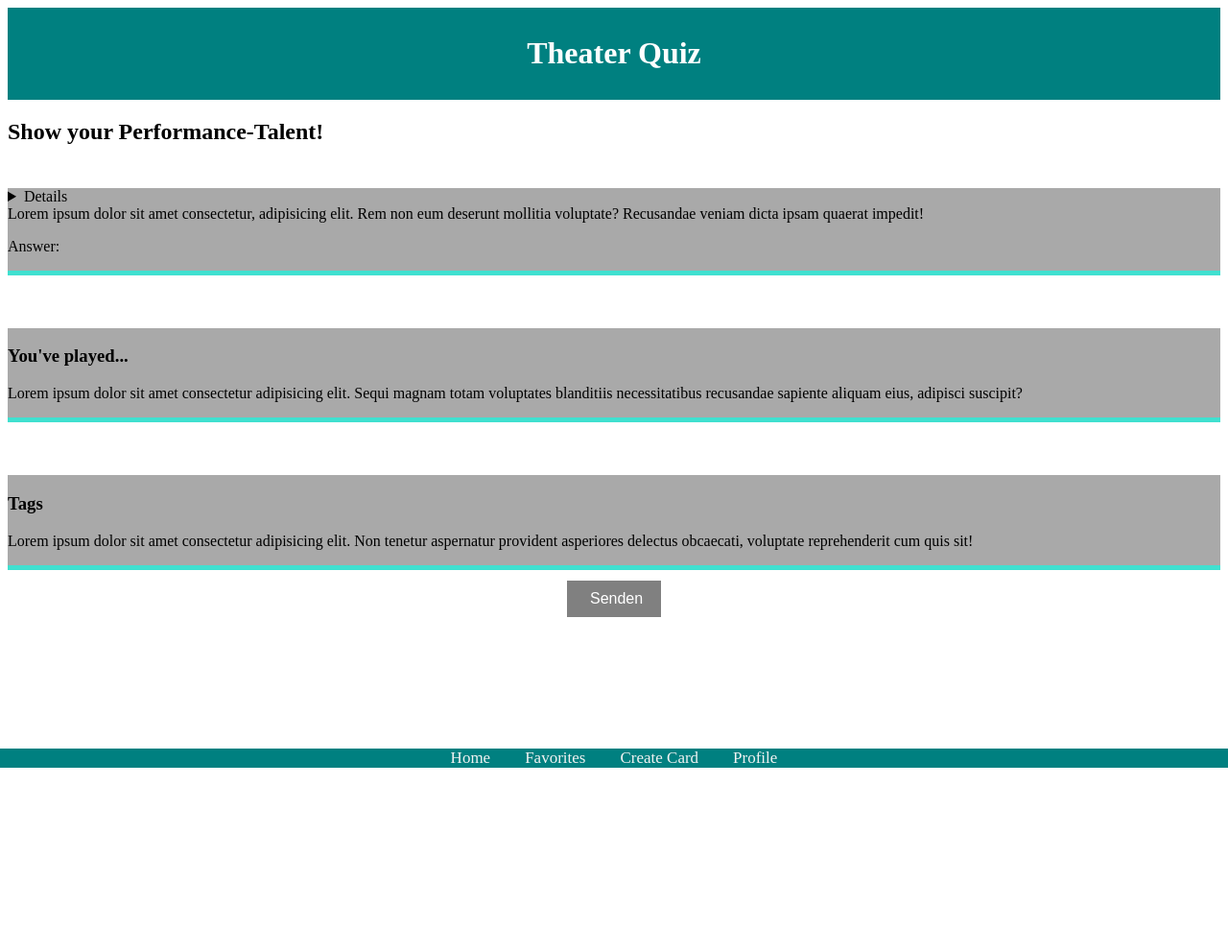
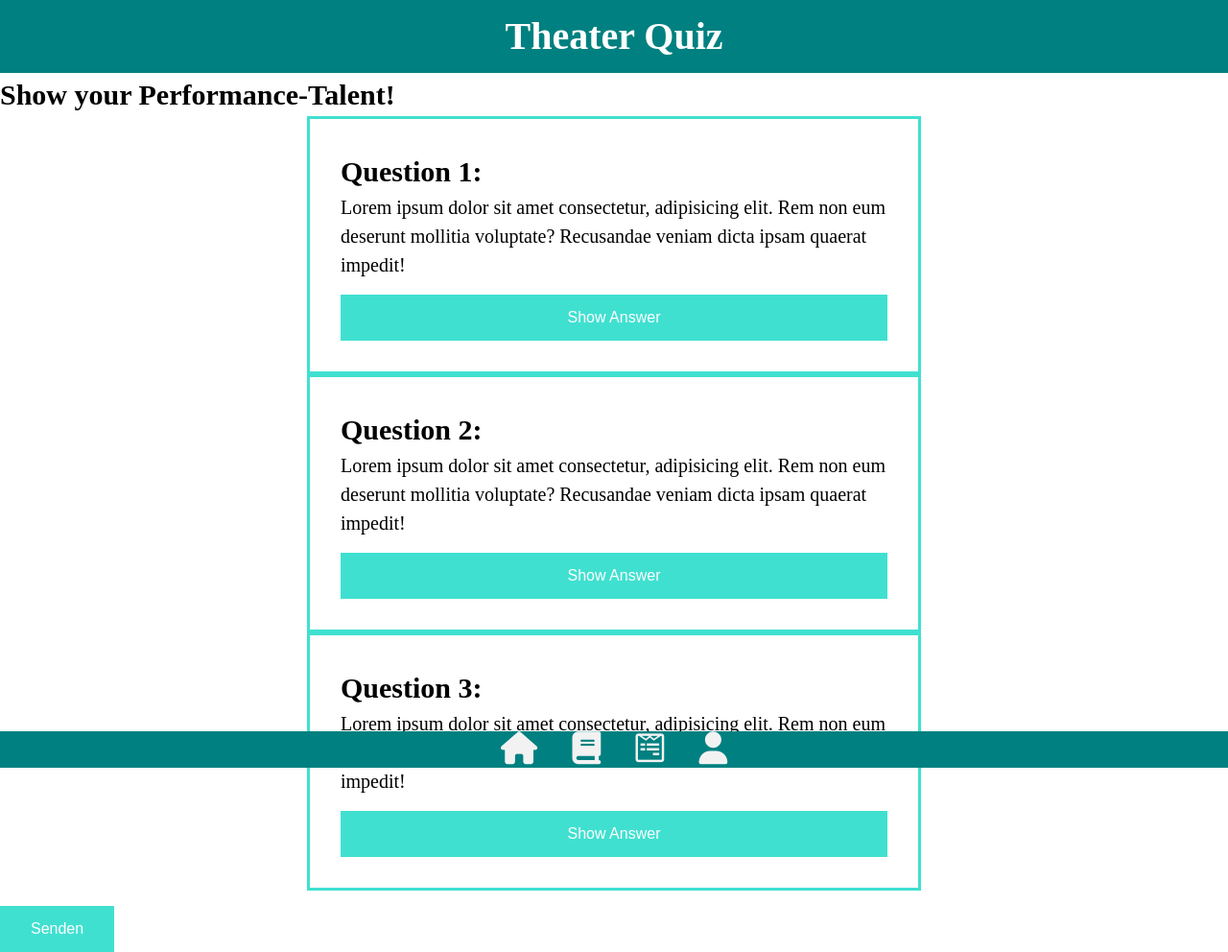
Before and after one commit to emmanuellosch/2021-w2-quizz-app, a website built with Parcel: page src/index.html in a window 1280 px wide. Shown: the whole page at 96% size. Before the commit the page ends 800 px from the top, so only its background shows below. Built offline with nearby package versions, Linux system fonts and the light colour scheme.

Commit message:
restart css

```diff
--- /dev/null
+++ b/src/css/base.css
@@ -0,0 +1,31 @@
+:root {
+    --primary:grey;
+    --secondary:turquoise;
+
+    --ff-sans:"helvetica";
+}
+
+*,
+*::before,
+*::after {
+    box-sizing: border-box;
+}
+
+body,
+h1,
+h2,
+h3,
+p {
+    margin: 0;
+}
+
+ul[class],
+ol[class] {
+    list-style: none;
+    margin: 0;
+}
+
+body {
+    font-size: 1.25rem;
+    line-height: 1.5;
+}
--- /dev/null
+++ b/src/css/components/cards.css
@@ -0,0 +1,71 @@
+
+*,
+*::before,
+*::after {
+  box-sizing: border-box;
+}
+
+.header {
+    background-color: teal;
+    color: white;
+    float: none;
+    text-align: center;
+    width: auto;
+    height: auto;
+    padding: 0.5rem;
+}
+
+.card {
+  border: turquoise 3px solid;
+  max-width: 40rem;
+  padding: 2rem;
+  margin: 0 auto;
+  display: grid;
+  grid-template-areas:
+  "card_question"
+  "card_button"
+  "card_taglist"
+  "card_listitem";
+  grid-template-columns: repeat(3, auto-fit, minmax(300px, 1fr));
+
+
+
+
+
+}
+
+.nav-footer {
+    position: fixed;
+    left: 0;
+    bottom: 0;
+    width: 100%;
+    background-color: teal;
+    color: white;
+    text-align: center;
+  }
+
+  .nav-footer a {
+      float: none;
+      color: #f2f2f2;
+      text-align: center;
+      padding: 14px 16px;
+      text-decoration: none;
+      font-size: 17px;
+  }
+
+  button {
+    background-color:turquoise;
+    border: none;
+    color: white;
+    display: inline-block;
+    font-size: 16px;
+    margin-top: 1rem;
+    padding: 15px 32px;
+    text-align: center;
+    text-decoration: none;
+
+  }
+
+  .button-submit {
+    position: absolute;
+  }
--- /dev/null
+++ b/src/css/style.css
@@ -0,0 +1,4 @@
+
+@import "./base.css";
+@import "./utility.css";
+@import "./components/cards.css";
--- a/src/index.html
+++ b/src/index.html
@@ -4,51 +4,75 @@
     <meta charset="UTF-8">
     <meta name="viewport" content="width=device-width, initial-scale=1.0">
     <title>Quiz App</title>
-    <link rel="stylesheet" href="style.css">
+    <link rel="stylesheet" href="css/style.css">
+    <script src="https://kit.fontawesome.com/9426ca41e6.js" crossorigin="anonymous"></script>
     <script src="quiz-app.js"></script>
 </head>
 
 <body>
 <header class="header">
-    <h1>Theater Quiz</h1>
+    <h1 class="Title">Theater Quiz</h1>
 </header>
 <h2>Show your Performance-Talent!</h2>
 
+<form>
+    <section class="card">
+        <h2 class="card_headline">Question 1:</h2>
+        <p class="card_question">Lorem ipsum dolor sit amet consectetur, adipisicing elit.
+            Rem non eum deserunt mollitia voluptate? Recusandae veniam dicta ipsam quaerat impedit!
+        </p>
+        <button class="card_button">Show Answer</button>
+        <ul class="card_taglist">
+        <li class="card_listitem"></li>
+        <li class="card_listitem"></li>
+        <li class="card_listitem"></li>
+        </ul>
+    </section>
 
-<form action="grade.php" method="post" class="quizz">
+    <section class="card">
+        <h2 class="card_headline">Question 2:</h2>
+        <p class="card_question">Lorem ipsum dolor sit amet consectetur, adipisicing elit.
+            Rem non eum deserunt mollitia voluptate? Recusandae veniam dicta ipsam quaerat impedit!
+        </p>
+        <button class="card_button">Show Answer</button>
+        <ul class="card_taglist">
+        <li class="card_listitem"></li>
+        <li class="card_listitem"></li>
+        <li class="card_listitem"></li>
+        </ul>
+    </section>
 
-    <div class="quiz quiz-1">
-        <details>Question 1: </details>
-        <Show Answer>Lorem ipsum dolor sit amet consectetur, adipisicing elit.
-            Rem non eum deserunt mollitia voluptate? Recusandae veniam dicta ipsam quaerat impedit!</summary>
-        <p>Answer:</p>
-        </div>
+    <section class="card">
+        <h2 class="card_headline">Question 3:</h2>
+        <p class="card_question">Lorem ipsum dolor sit amet consectetur, adipisicing elit.
+            Rem non eum deserunt mollitia voluptate? Recusandae veniam dicta ipsam quaerat impedit!
+        </p>
+        <button class="card_button">Show Answer</button>
+        <ul class="card_taglist">
+        <li class="card_listitem"></li>
+        <li class="card_listitem"></li>
+        <li class="card_listitem"></li>
+        </ul>
+    </section>
 
-    <div class="quiz quiz-2">
-        <h3>You've played...</h3>
-        <p>Lorem ipsum dolor sit amet consectetur adipisicing elit.
-            Sequi magnam totam voluptates blanditiis necessitatibus recusandae sapiente aliquam eius, adipisci suscipit?</p>
-    </div>
-
-    <div class="quiz quiz-3">
-        <h3>Tags</h3>
-        <p>Lorem ipsum dolor sit amet consectetur adipisicing elit.
-            Non tenetur aspernatur provident asperiores delectus obcaecati, voluptate reprehenderit cum quis sit!</p>
-    </div>
-    </div>
-
-    <button type="submit" formaction="send.php">Senden</button>
+    <button class="submit" type="submit">Senden</button>
 </form>
-
-
 
 
 <footer>
     <div class="nav-footer">
-        <a class="active" href="index.html">Home</a>
-        <a href="bookmarks.html">Favorites</a>
-        <a href="create.html">Create Card</a>
-        <a href="profile.html">Profile</a>
+        <a class="active" href="index.html">
+            <i class="fas fa-home fa-2x"></i>
+        </a>
+        <a target="_blank" href="bookmarks.html">
+            <i class="fas fa-book fa-2x"></i>
+        </a>
+        <a target="_blank" href="create.html">
+            <i class="fa fa-wpforms fa-2x"></i>
+        </a>
+        <a target="_blank" href="profile.html">
+            <i class="fas fa-user fa-2x"></i>
+        </a>
     </div>
 </footer>
 
--- a/src/style.css
+++ /dev/null
@@ -1,88 +0,0 @@
-
-* {
-    box-sizing: border-box;
-  }
-
-* {
-    box-sizing: content-box;
-}
-
-.header {
-    background-color: teal;
-    color: white;
-    float: none;
-    text-align: center;
-    width: auto;
-    height: auto;
-    padding: 0.5rem;
-}
-
-.quizz {
-display: grid;
-grid-gap: 30px;
-grid-template-areas:
-"quiz1"
-"quiz2"
-"quiz3";
-grid-template-columns: repeat(3, auto-fit, minmax(300px, 1fr));
-
-}
-
-.quiz-1 {
-    grid-area: quiz1;
-  }
-  .quiz-2 {
-    grid-area: quiz2;
-  }
-  .quiz-3 {
-    grid-area: quiz3;
-  }
-
-  .quiz {
-    background-color: darkgrey;
-    padding: 0.5 rem;
-    border-bottom: turquoise 5px solid;
-    margin-top: 25px;
-  }
-
-.nav-footer {
-  position: fixed;
-  left: 0;
-  bottom: 0;
-  width: 100%;
-  background-color: teal;
-  color: white;
-  text-align: center;
-}
-
-.nav-footer a {
-    float: none;
-    color: #f2f2f2;
-    text-align: center;
-    padding: 14px 16px;
-    text-decoration: none;
-    font-size: 17px;
-}
-
-button {
-    background-color: grey;
-    border: none;
-    color: white;
-    padding: 10px 24px;
-    text-align: center;
-    text-decoration: none;
-    display: inline-block;
-    font-size: 16px;
-    width: 50px;
-    margin: 0;
-    position: relative;
-    left: 50%;
-    -ms-transform: translate(-50%, -50%);
-    transform: translate(-50%, -50%);
-}
-
-button:active {
-  background-color:turquoise;
-  box-shadow: 0 5px #666;
-  transform: translateY(4px);
-  }
```
Also changed, not shown: src/bookmarks.html (+4 -1 lines), src/create.html (+4 -1 lines), src/profile.html (+4 -1 lines), src/css/utility.css (added).
